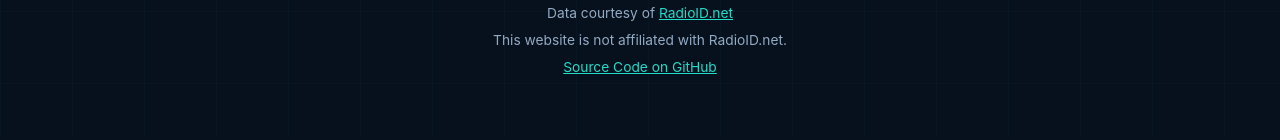
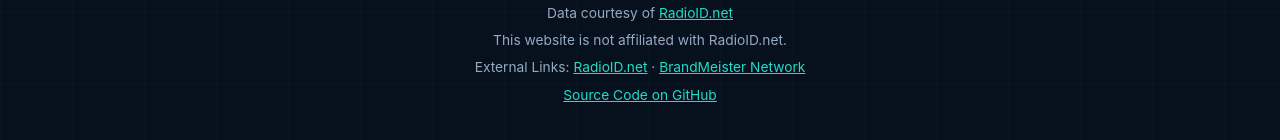
Before and after one commit to e25xld-ham/radioid-thailand, a website: page index.html in a window 1280 px wide. Shown: the part 1285-1425 px from the top of the page. Drawn offline with Linux system fonts and the light colour scheme; no server answers.

Commit message:
feat: add RadioID and BrandMeister external links

```diff
--- a/index.html
+++ b/index.html
@@ -76,7 +76,7 @@
       <section class="panel info-panel" aria-labelledby="info-heading">
         <h2 id="info-heading">เกี่ยวกับข้อมูล</h2>
         <dl class="info-list">
-          <div><dt>แหล่งข้อมูล</dt><dd><a href="https://radioid.net" target="_blank" rel="noopener noreferrer">RadioID.net</a> (user.csv)</dd></div>
+          <div><dt>แหล่งข้อมูล</dt><dd><a href="https://radioid.net/" target="_blank" rel="noopener noreferrer">RadioID.net</a> (user.csv)</dd></div>
           <div><dt>เงื่อนไขการกรอง</dt><dd>DMR ID ที่ขึ้นต้นด้วย <code>520</code> (ประเทศไทย)</dd></div>
           <div><dt>RadioID CSV</dt><dd>คงหัวคอลัมน์จากต้นทาง เหมาะสำหรับใช้งานทั่วไป</dd></div>
           <div><dt>AnyTone CSV</dt><dd>จัดรูปแบบสำหรับ Digital Contact List ของ D878UV / D578UV CPS</dd></div>
@@ -120,8 +120,9 @@
 
   <footer class="site-footer">
     <p>Designed &amp; Developed by <a href="https://www.qrz.com/db/E25XLD" target="_blank" rel="noopener noreferrer"><strong>E25XLD</strong></a> (also <a href="https://www.qrz.com/db/KE9CYN" target="_blank" rel="noopener noreferrer"><strong>KE9CYN</strong></a>)</p>
-    <p>Data courtesy of <a href="https://radioid.net" target="_blank" rel="noopener noreferrer">RadioID.net</a></p>
+    <p>Data courtesy of <a href="https://radioid.net/" target="_blank" rel="noopener noreferrer">RadioID.net</a></p>
     <p>This website is not affiliated with RadioID.net.</p>
+    <p class="external-links">External Links: <a href="https://radioid.net/" target="_blank" rel="noopener noreferrer">RadioID.net</a> · <a href="https://brandmeister.network/" target="_blank" rel="noopener noreferrer">BrandMeister Network</a></p>
     <p><a href="https://github.com/e25xld-ham/radioid-thailand" target="_blank" rel="noopener noreferrer">Source Code on GitHub</a></p>
   </footer>
 </div>
```
